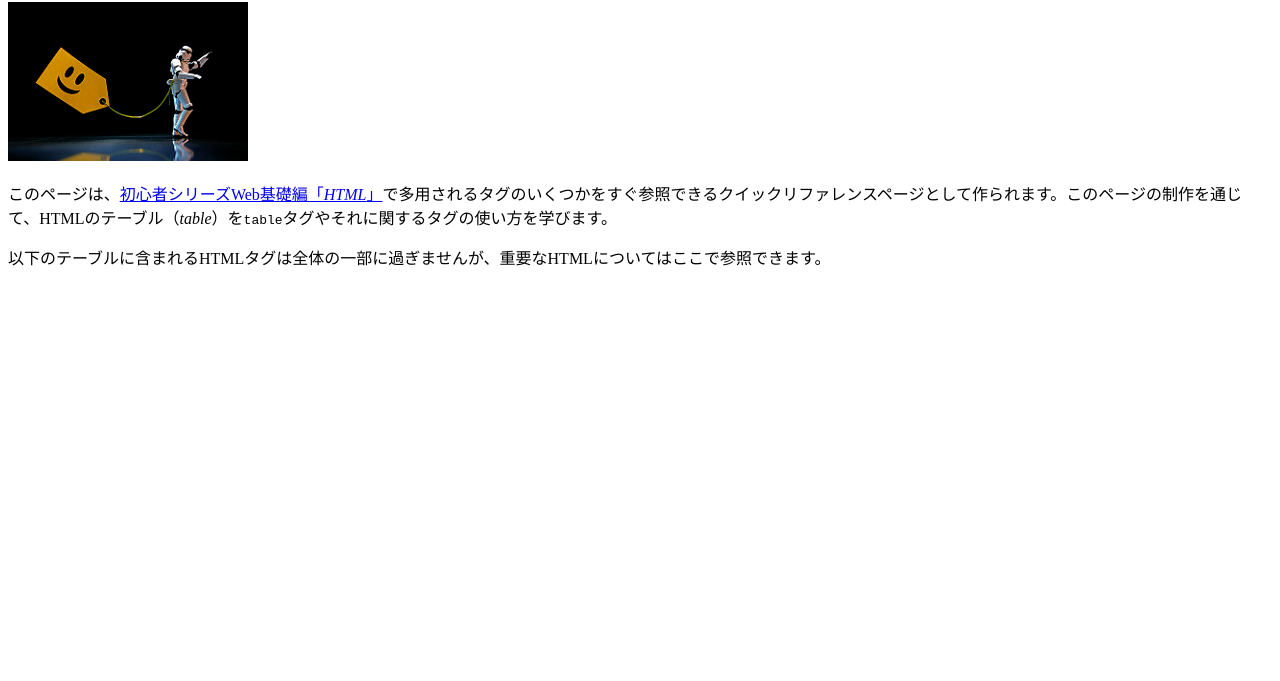
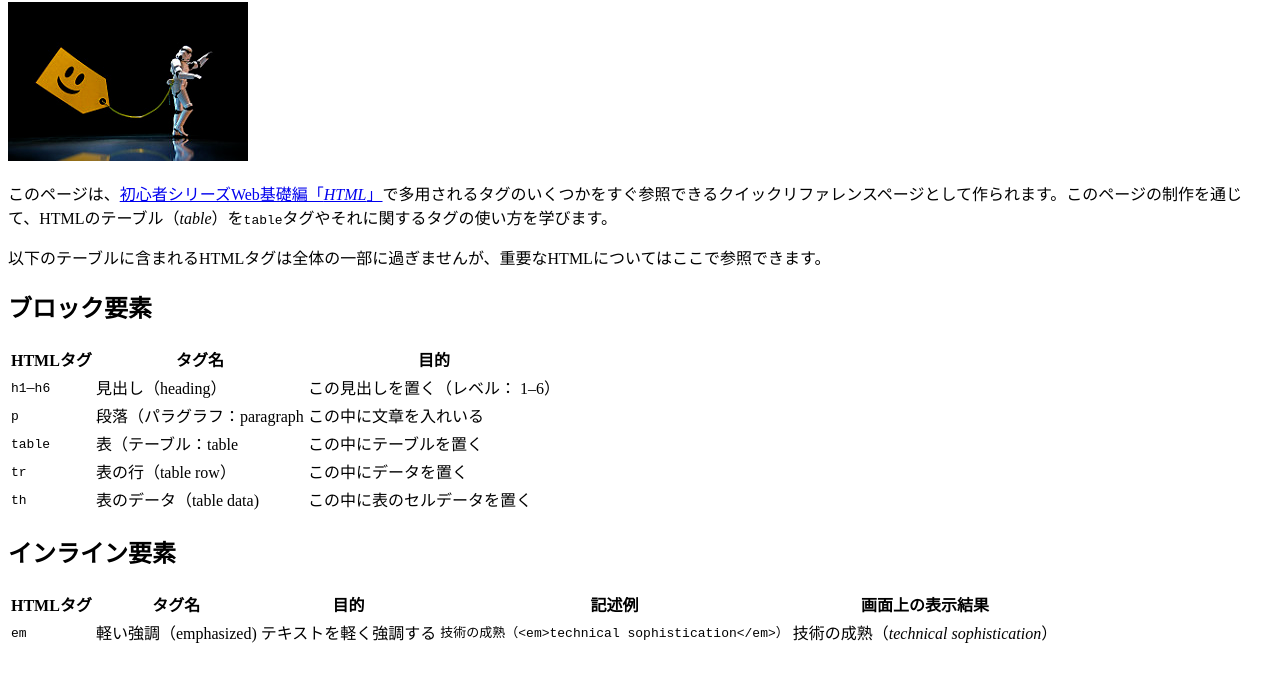
Before and after one commit to rui-hosoe/sample_website, a plain HTML site: page tags.html in a window 1280 px wide. Shown: the part 87-768 px from the top of the page. Drawn offline with Linux system fonts and the light colour scheme.

Commit message:
add a tags page

```diff
--- a/tags.html
+++ b/tags.html
@@ -10,7 +10,9 @@
 
   <h1>重要なHTMLタグ一覧</h1>
 
-  <img src="images/storm_trooper_tagged.jpg" alt="タグ付きストームトルーパー">
+  <a href="https://www.flickr.com/photos/jdhancock/3814523970">
+    <img src="images/storm_trooper_tagged.jpg" alt="タグ付きストームトルーパー">
+  </a>
 
   <p>
     このページは、<a
@@ -20,6 +22,60 @@
   <p>
     以下のテーブルに含まれるHTMLタグは全体の一部に過ぎませんが、重要なHTMLについてはここで参照できます。
   </p>
+
+  <h2>ブロック要素</h2>
+
+  <table>
+    <tr>
+      <th>HTMLタグ</th>
+      <th>タグ名</th>
+      <th>目的</th>
+    </tr>
+    <tr>
+      <td><code>h1</code>&ndash;<code>h6</code></td>
+      <td>見出し（heading）</td>
+      <td>この見出しを置く（レベル： 1&ndash;6）</td>
+    </tr>
+    <tr>
+      <td><code>p</code></td>
+      <td>段落（パラグラフ：paragraph</td>
+      <td>この中に文章を入れいる</td>
+    </tr>
+    <tr>
+      <td><code>table</code></td>
+      <td>表（テーブル：table</td>
+      <td>この中にテーブルを置く</td>
+    </tr>
+    <tr>
+      <td><code>tr</code></td>
+      <td>表の行（table row）</td>
+      <td>この中にデータを置く</td>
+    </tr>
+    <tr>
+      <td><code>th</code></td>
+      <td>表のデータ（table data)</td>
+      <td>この中に表のセルデータを置く</td>
+    </tr>
+  </table>
+
+  <h2>インライン要素</h2>
+
+  <table>
+    <tr>
+      <th>HTMLタグ</th>
+      <th>タグ名</th>
+      <th>目的</th>
+      <th>記述例</th>
+      <th>画面上の表示結果</th>
+    </tr>
+    <tr>
+      <td><code>em</code></td>
+      <td>軽い強調（emphasized)</td>
+      <td>テキストを軽く強調する</td>
+      <td><code>技術の成熟（&lt;em&gt;technical sophistication&lt;/em&gt;）</code></td>
+      <td>技術の成熟（<em>technical sophistication</em>）</td>
+    </tr>
+  </table>
 </body>
 
 </html>
```
